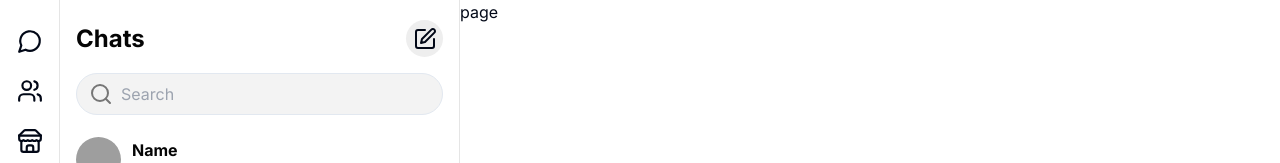
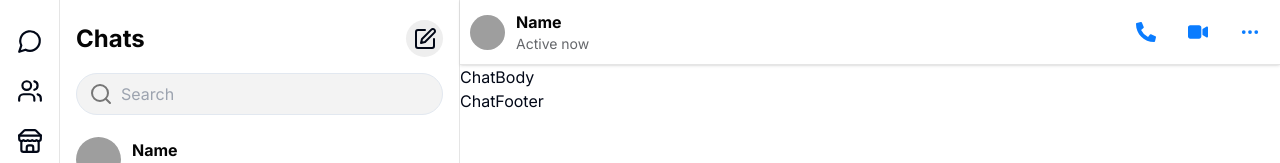
Before and after one commit to aceiny/messanger-clone, a Next.js app: page / in a window 1280 px wide. Shown: the top 163 px of the page. Built offline with nearby package versions, Linux system fonts and the light colour scheme; grey boxes are pictures that could not be loaded.

Commit message:
chat header

```diff
--- /dev/null
+++ b/app/(home)/_componants/chat/Chat.tsx
@@ -0,0 +1,15 @@
+import React from 'react'
+import ChatHeader from './ChatHeader'
+import ChatBody from './ChatBody'
+import ChatFooter from './ChatFooter'
+const Chat = () => {
+  return (
+    <div className='w-full h-full'>
+        <ChatHeader />
+        <ChatBody />
+        <ChatFooter />
+    </div>
+  )
+}
+
+export default Chat
--- /dev/null
+++ b/app/(home)/_componants/chat/ChatBody.tsx
@@ -0,0 +1,9 @@
+import React from 'react'
+
+const ChatBody = () => {
+  return (
+    <div>ChatBody</div>
+  )
+}
+
+export default ChatBody
--- /dev/null
+++ b/app/(home)/_componants/chat/ChatFooter.tsx
@@ -0,0 +1,9 @@
+import React from 'react'
+
+const ChatFooter = () => {
+  return (
+    <div>ChatFooter</div>
+  )
+}
+
+export default ChatFooter
--- /dev/null
+++ b/app/(home)/_componants/chat/ChatHeader.tsx
@@ -0,0 +1,30 @@
+import React from 'react'
+import { FaPhoneAlt } from "react-icons/fa";
+import { FaVideo } from "react-icons/fa6";
+import { BsThreeDots } from "react-icons/bs";
+const ChatHeader = () => {
+  return (
+    <div className='pl-[6px] py-[6px] pr-[10px] border-[#E5E5E5] border-b shadow flex justify-between items-center'>
+        <div className={'cursor-pointer rounded-lg gap-[11px]  p-[4px] transition flex items-center hover:bg-[#f5f5f59b]'}>
+            <img src="https://img.freepik.com/photos-gratuite/prise-vue-au-grand-angle-seul-arbre-poussant-sous-ciel-assombri-pendant-coucher-soleil-entoure-herbe_181624-22807.jpg?size=626&ext=jpg&ga=GA1.1.1141335507.1707436800&semt=sph" alt="image" className='w-[35px] object-cover  h-[35px] rounded-full ' />
+            <div className=' flex flex-col justify-center '>
+                <h2 className='font-bold text-[#050505] text-base'>Name</h2>
+                <p className='text-[#65676b] text-sm'>Active now</p>
+            </div>
+        </div>
+        <div className='flex items-center gap-3 text-[#0A7CFF] text-[20px]'>
+            <button className='rounded-full flex justify-center bg-transparent items-center hover:bg-[#e8e8e8] transition  h-[40px] w-[40px]'>
+                <FaPhoneAlt/>
+            </button>
+            <button className='rounded-full flex justify-center bg-transparent items-center hover:bg-[#e8e8e8] transition  h-[40px] w-[40px]'>
+                <FaVideo />
+            </button>
+            <button className='rounded-full flex justify-center bg-transparent items-center hover:bg-[#e8e8e8] transition  h-[40px] w-[40px]'>
+                <BsThreeDots/>
+            </button>
+        </div>
+    </div>
+  )
+}
+
+export default ChatHeader
--- a/app/(home)/layout.tsx
+++ b/app/(home)/layout.tsx
@@ -1,6 +1,6 @@
 import React from "react";
 import SideBar from "./_componants/sidebar/Sidebar";
-import ChatBar from "./_componants/chats/ChatBar";
+import ChatBar from "./_componants/chatbar/ChatBar";
 interface Props {
     children: React.ReactNode;
 }
@@ -11,7 +11,7 @@ export default function HomeLayout({
     <div className="flex w-full h-screen">
         <SideBar />
         <ChatBar />
-        <div>
+        <div className="flex-1">
             {children}
         </div>
     </div>
--- a/app/(home)/page.tsx
+++ b/app/(home)/page.tsx
@@ -1,9 +1,18 @@
 import React from 'react'
-
+import Chat from './_componants/chat/Chat'
 const page = () => {
-  return (
-    <div>page</div>
-  )
+    const noChat = false
+    if(noChat){
+        return (
+            <div className='flex items-center justify-center h-full gap-5 flex-col '>
+                <img src="https://cdn-icons-png.flaticon.com/512/678/678649.png" className=' max-w-[200px] max-h-[200px]' alt="" />
+                <h1 className=' text-[20px] text-[#050505] font-[700]'>No Chat Selected</h1>
+            </div>
+        )
+    }
+    return (
+        <Chat/>
+    )
 }
 
 export default page
--- a/package.json
+++ b/package.json
@@ -17,6 +17,7 @@
     "next": "14.1.0",
     "react": "^18",
     "react-dom": "^18",
+    "react-icons": "^5.0.1",
     "tailwind-merge": "^2.2.1",
     "tailwindcss-animate": "^1.0.7"
   },
```
Also changed, not shown: app/(home)/_componants/chatbar/ChatBar.tsx (renamed from app/(home)/_componants/chats/ChatBar.tsx), app/(home)/_componants/chatbar/ChatCard.tsx (renamed from app/(home)/_componants/chats/ChatCard.tsx), app/(home)/_componants/chatbar/ChatTop.tsx (renamed from app/(home)/_componants/chats/ChatTop.tsx), public/ChatVoiceCall.svg (added), 1 other file (tests, documents, lock files or other folders).
